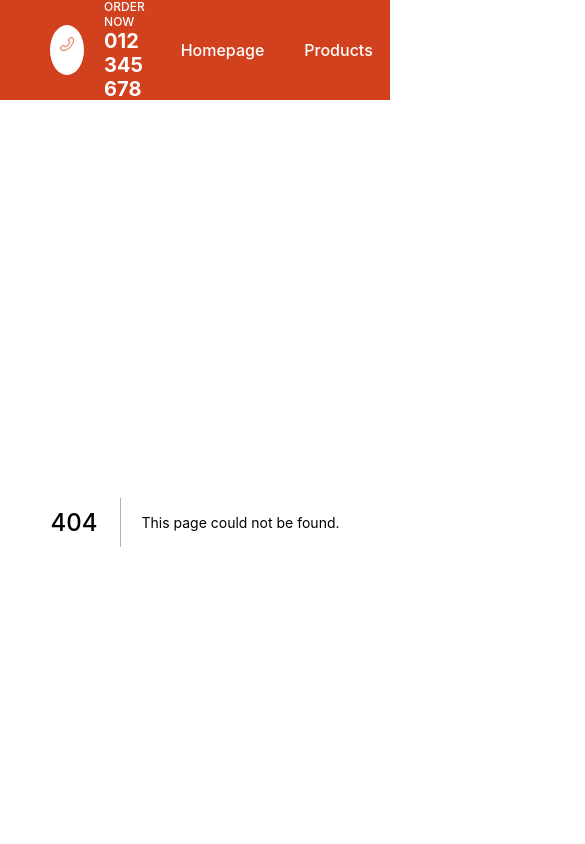
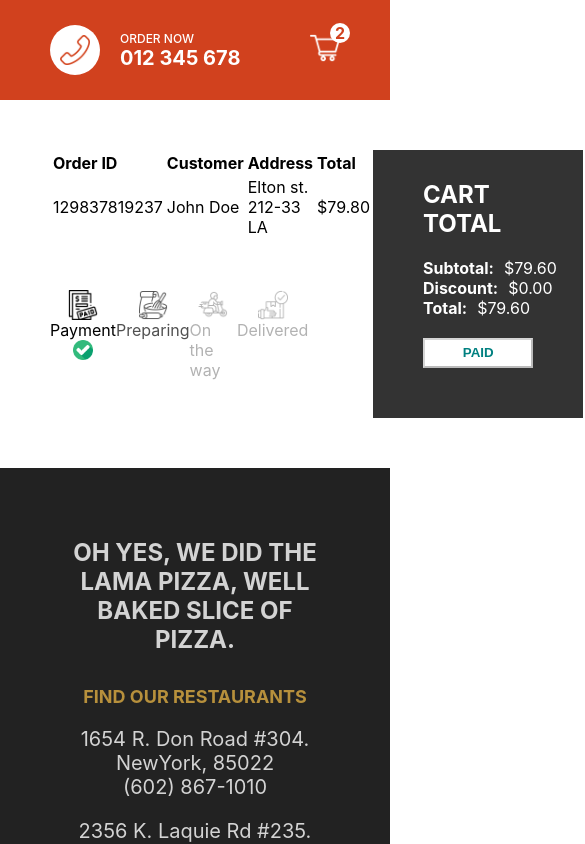
Before and after one commit to Abdulhakim-Maha/TypeScript, a Next.js app in the folder e-commerce/: page /orders/1 in a window 390 px wide. Before the commit this address had no page. Shown: the top 844 px of the page, 585 px wide, since content can reach past the window. Built offline with nearby package versions, Linux system fonts and the light colour scheme.

Commit message:
making some responsive

```diff
--- a/e-commerce/components/PizzaList.tsx
+++ b/e-commerce/components/PizzaList.tsx
@@ -1,11 +1,11 @@
 import style from "../styles/PizzaList.module.scss";
 import React from "react";
-import PizzaCart from "./PIzzaCart";
+import PizzaCart from "./PizzaCart";
 
 const PizzaList = () => {
   return (
     <div className={style.container}>
-      <h1 className={style.titl}>the best pizza in town</h1>
+      <h1 className={style.title}>the best pizza in town</h1>
       <p className={style.desc}>
         Lorem ipsum dolor, sit amet consectetur adipisicing elit. Sapiente
         voluptatem quaerat non sunt qui, similique eligendi hic ipsam,
--- /dev/null
+++ b/e-commerce/pages/orders/[id].tsx
@@ -0,0 +1,116 @@
+import Image from "next/image";
+import React from "react";
+import styles from "../../styles/Order.module.scss";
+
+const Order = () => {
+  const status: number = 0;
+  const statusClass = (index: number) => {
+    if (index - status < 1) return styles.done;
+    else if (index - status === 1) return styles.inProgress;
+    else if( index - status > 1) return styles.undone;
+  };
+
+  return (
+    <div className={styles.container}>
+      <div className={styles.left}>
+        <div className={styles.row}>
+          <table className={styles.table}>
+            <tr className={styles.trTitle}>
+              <th>Order ID</th>
+              <th>Customer</th>
+              <th>Address</th>
+              <th>Total</th>
+            </tr>
+            <tr className={styles.tr}>
+              <td>
+                <span className={styles.id}>129837819237</span>
+              </td>
+              <td>
+                <span className={styles.name}>John Doe</span>
+              </td>
+              <td>
+                <span className={styles.address}>Elton st. 212-33 LA</span>
+              </td>
+              <td>
+                <span className={styles.total}>$79.80</span>
+              </td>
+            </tr>
+          </table>
+        </div>
+        <div className={styles.row}>
+          <div className={statusClass(0)}>
+            <Image src="/img/paid.png" width={30} height={30} alt="" />
+            <span>Payment</span>
+            <div className={styles.checkedIcon}>
+              <Image
+                className={styles.checkedIcon}
+                src="/img/checked.png"
+                width={20}
+                height={20}
+                alt=""
+              />
+            </div>
+          </div>
+          <div className={statusClass(1)}>
+            <Image src="/img/bake.png" width={30} height={30} alt="" />
+            <span>Preparing</span>
+            <div className={styles.checkedIcon}>
+              <Image
+                className={styles.checkedIcon}
+                src="/img/checked.png"
+                width={20}
+                height={20}
+                alt=""
+              />
+            </div>
+          </div>
+          <div className={statusClass(2)}>
+            <Image src="/img/bike.png" width={30} height={30} alt="" />
+            <span>On the way</span>
+            <div className={styles.checkedIcon}>
+              <Image
+                className={styles.checkedIcon}
+                src="/img/checked.png"
+                width={20}
+                height={20}
+                alt=""
+              />
+            </div>
+          </div>
+          <div className={statusClass(3)}>
+            <Image src="/img/delivered.png" width={30} height={30} alt="" />
+            <span>Delivered</span>
+            <div className={styles.checkedIcon}>
+              <Image
+                className={styles.checkedIcon}
+                src="/img/checked.png"
+                width={20}
+                height={20}
+                alt=""
+              />
+            </div>
+          </div>
+        </div>
+      </div>
+      <div className={styles.right}>
+        <div className={styles.wrapper}>
+          <h2 className={styles.title}>CART TOTAL</h2>
+          <div className={styles.totalText}>
+            <b className={styles.totalTextTitle}>Subtotal:</b>$79.60
+          </div>
+          <div className={styles.totalText}>
+            <b className={styles.totalTextTitle}>Discount:</b>$0.00
+          </div>
+          <div className={styles.totalText}>
+            <b className={styles.totalTextTitle}>Total:</b>$79.60
+          </div>
+          <button disabled className={styles.button}>
+            PAID
+          </button>
+        </div>
+      </div>
+    </div>
+  );
+};
+
+export default Order;
--- a/e-commerce/styles/Featured.module.scss
+++ b/e-commerce/styles/Featured.module.scss
@@ -9,8 +9,8 @@
 
   .arrowContainer {
     position: absolute;
-    width: 100px;
-    height: 100px;
+    width: 10%;
+    height: 20%;
     top: 0;
     bottom: 0;
     margin: auto;
@@ -30,3 +30,10 @@
     }
   }
 }
+
+@media  screen and (max-width:480px) {
+  .container{
+    height: 50vh;
+  }
+
+}
--- a/e-commerce/styles/Footer.module.scss
+++ b/e-commerce/styles/Footer.module.scss
@@ -32,3 +32,22 @@
     }
   }
 }
+
+@media screen and (max-width:480px) {
+  .container{
+    height: auto;
+    text-align: center;
+  }
+  .item:first-child{
+    display: none;
+  }
+  .item{
+    flex-direction: column;
+  }
+  .title{
+    font-size: 30px;
+  }
+  .text{
+    font-size: 20px;
+  }
+}
--- a/e-commerce/styles/Navbar.module.scss
+++ b/e-commerce/styles/Navbar.module.scss
@@ -78,3 +78,12 @@
     }
   }
 }
+
+@media screen and (max-width:480px) {
+  .item:nth-child(2){
+    display: none;
+  }
+  .item:nth-child(1){
+    flex: 3;
+  }
+}
--- /dev/null
+++ b/e-commerce/styles/Order.module.scss
@@ -0,0 +1,98 @@
+.container {
+  padding: 50px;
+  display: flex;
+  .left {
+    flex: 2;
+
+    .row {
+      .table {
+        width: 100%;
+        text-align: left;
+        margin-bottom: 50px;
+
+        .trTitle {
+        }
+        .tr {
+          td {
+            .id {
+            }
+            .name {
+            }
+            .address {
+            }
+            .total {
+            }
+          }
+        }
+      }
+
+      &:last-child {
+        display: flex;
+        justify-content: space-around;
+        width: 80%;
+      }
+      .done {
+        display: flex;
+        flex-direction: column;
+        align-items: center;
+      }
+      .inProgress {
+        display: flex;
+        flex-direction: column;
+        align-items: center;
+        animation: inProgress 1s ease infinite alternate;
+
+        .checkedIcon {
+          display: none;
+        }
+
+        @keyframes inProgress {
+          from {
+            opacity: 0;
+          }
+          to {
+            opacity: 1;
+          }
+        }
+      }
+      .undone {
+        display: flex;
+        flex-direction: column;
+        align-items: center;
+        opacity: 0.3;
+
+        .checkedIcon {
+          display: none;
+        }
+      }
+    }
+  }
+  .right {
+    flex: 1;
+    .wrapper {
+      width: 90%;
+      max-width: 300px;
+      background-color: #333;
+      color: white;
+      padding: 10px 50px 50px 50px;
+      display: flex;
+      flex-direction: column;
+      justify-content: space-between;
+      .title {
+      }
+      .totalText {
+        .totalTextTitle {
+          margin-right: 10px;
+        }
+      }
+      .button {
+        background-color: white;
+        height: 30px;
+        color: teal;
+        font-weight: bold;
+        margin-top: 20px;
+        cursor: not-allowed;
+      }
+    }
+  }
+}
--- a/e-commerce/styles/PizzaCart.module.scss
+++ b/e-commerce/styles/PizzaCart.module.scss
@@ -22,3 +22,16 @@
     color: #777;
   }
 }
+
+@media screen and (max-width: 480px) {
+  .container {
+    width: 100%;
+  }
+  .title {
+    font-size: 30px;
+  }
+  .price,
+  .desc {
+    font-size: 24px;
+  }
+}
--- a/e-commerce/styles/PizzaList.module.scss
+++ b/e-commerce/styles/PizzaList.module.scss
@@ -17,3 +17,15 @@
 	flex-wrap: wrap;
   }
 }
+
+@media  screen and (max-width:480px) {
+  .title{
+    text-align: center;
+
+  }
+  .desc{
+    width: 90%;
+    text-align: center;
+  }
+
+}
```
